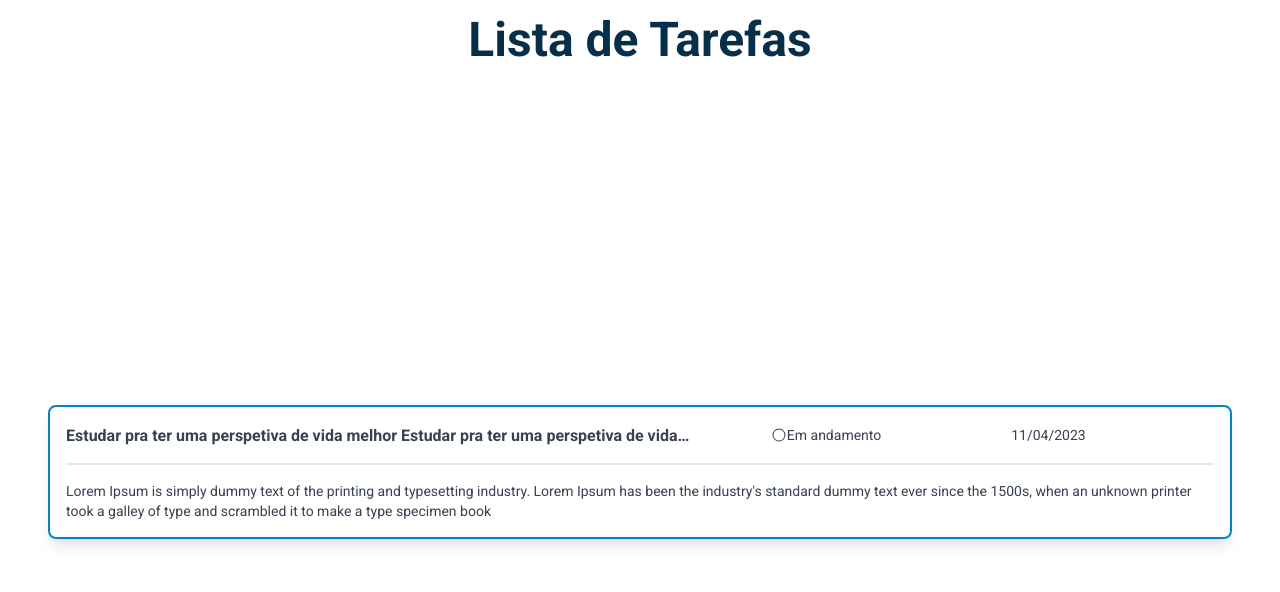
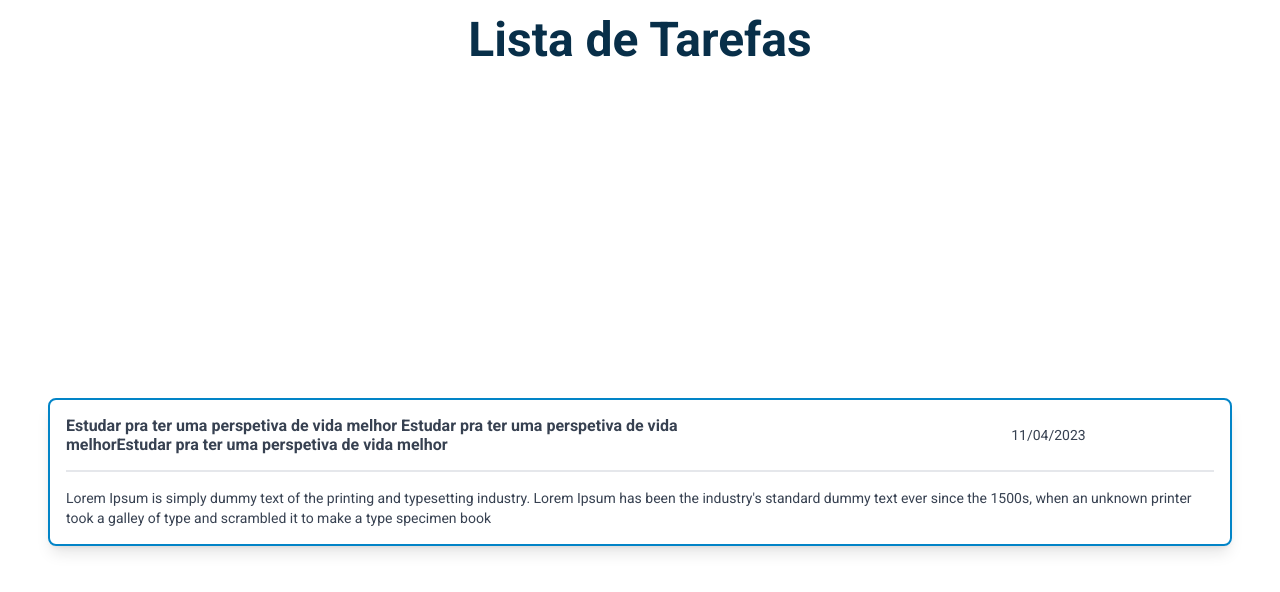
Before and after one commit to jjromary/To_Do_List, a React (Vite) app: page /task in a window 1280 px wide. Shown: the top 592 px of the page. Built offline with nearby package versions, Linux system fonts and the light colour scheme.

Commit message:
update: refactoring code

```diff
--- a/src/Components/Button/index.tsx
+++ b/src/Components/Button/index.tsx
@@ -1,5 +1,3 @@
-import { useContext } from "react";
-import { TaskContext } from "../../Contexts/TasksContext";
 
 interface ButtonProps {
   name: string;
@@ -10,12 +8,12 @@ interface ButtonProps {
 
 export default function Button({ name, type, status, onClick }: ButtonProps) {
 
-  const { filterStatus } = useContext(TaskContext)
   return (
     <button
+      tabIndex={0}
       onClick={onClick}
       type={type}
-      className={`${filterStatus === '' ? '' : "focus:ring-sky-500 focus:outline-none focus:ring"}  w-full h-8 text-white font-bold rounded-lg ${status === "concluido" ? " bg-green-400" : status === "andamento" ? "bg-yellow-400" : status === "pendente" ? "bg-red-400" : 'bg-sky-500'}`}
+      className={` w-full h-8 text-white font-bold rounded-lg ${status === "concluido" ? " bg-green-400" : status === "andamento" ? "bg-yellow-400" : status === "pendente" ? "bg-red-400" : 'bg-sky-500'}`}
     >
       {name}
     </button>
--- /dev/null
+++ b/src/Components/StatusTask/index.tsx
@@ -0,0 +1,33 @@
+import { CheckCircle, CircleNotch, PauseCircle } from "@phosphor-icons/react";
+
+interface StatusTaskProps {
+  currentState: string;
+}
+
+export default function StatusTask({ currentState }: StatusTaskProps) {
+  return (
+    <div>
+      {currentState === "concluido" && (
+        <div className="flex items-center ">
+          <CheckCircle size={16} weight="fill" color={"#4ade80"} />
+          <span className="ml-1">Concluído</span>
+        </div>
+      )}
+
+      {currentState === "pendente" && (
+        <div className="flex items-center">
+
+          <PauseCircle size={16} weight="fill" color={"#f87171"} />
+          <span className="ml-1">Pendente</span>
+        </div>
+      )}
+
+      {currentState === "andamento" && (
+        <div className="flex items-center">
+          <CircleNotch size={16} weight="fill" color={"#facc15"} />
+          <span className="ml-1 w-28">Em andamento</span>
+        </div>
+      )}
+    </div>
+  )
+}
--- a/src/Components/TaskCard/index.tsx
+++ b/src/Components/TaskCard/index.tsx
@@ -1,5 +1,8 @@
-import { ArrowSquareOut, Circle } from "@phosphor-icons/react";
+import { ArrowSquareOut } from "@phosphor-icons/react";
+import { useContext } from "react";
 import { useLocation, useNavigate } from "react-router-dom";
+import { TaskContext } from "../../Contexts/TasksContext";
+import StatusTask from "../StatusTask";
 
 interface TaskCardprops {
   id?: string;
@@ -10,6 +13,7 @@ interface TaskCardprops {
 }
 
 export default function TaskCard({ id, title, created_at, description, status }: TaskCardprops) {
+  const { filterStatus } = useContext(TaskContext)
 
   const navigate = useNavigate()
   const localtion = useLocation()
@@ -20,20 +24,19 @@ export default function TaskCard({ id, title, created_at, description, status }:
   }
 
   return (
-    <div className="w-full flex flex-col rounded-lg p-4 border-2 border-sky-600 text-gray-700 shadow-lg max-[425px]:text-sm ">
+    <div className="w-full max-h-72  flex flex-col rounded-lg p-4 border-2 border-sky-600 text-gray-700 shadow-lg max-[425px]:text-sm ">
 
       <div className="w-full flex items-center justify-between max-[768px]:flex-col ">
 
         <div className="w-3/5 flex items-center justify-start max-[768px]:justify-between max-[768px]:w-full max-[425px]:flex-col max-[425px]:items-start">
-          <span className="w-full font-bold line-clamp-1 overflow max-[425px]:w-full max-[425px]:line-clamp-2" >
+          <span className="w-full font-bold text-ellipsis overflow-hidden max-[425px]:w-full max-[425px]:line-clamp-2" >
             {title}
           </span>
         </div>
 
         <div className="w-2/5 flex items-center justify-between max-[768px]:mt-4 max-[768px]:w-full ">
-          <span className=" w-32 h-6 flex items-center text-right text-sm pl-4 max-[768px]:pl-0">
-            <Circle size={16} />
-            {status}
+          <span className="w-32 h-6 flex items-center text-right text-sm capitalize pl-4 max-[768px]:pl-0 gap-4">
+            <StatusTask currentState={status} />
           </span>
           <span className="text-sm">
             {created_at}
@@ -53,7 +56,7 @@ export default function TaskCard({ id, title, created_at, description, status }:
 
       </div>
 
-      <span className="h-auto mt-4 text-sm border-t-2 pt-4 break-words">
+      <span className="h-auto overflow-y-auto mt-4 text-sm border-t-2 pt-4 break-words">
         {description}
       </span>
 
--- a/src/Components/TaskCreator/index.tsx
+++ b/src/Components/TaskCreator/index.tsx
@@ -20,7 +20,7 @@ const newTaskValidationSchema = zod.object({
 type newPostFormData = zod.infer<typeof newTaskValidationSchema>
 
 export default function TaskCreator() {
-  const { task, setTask } = useContext(TaskContext)
+  const { task, setTask, setFilterStatus } = useContext(TaskContext)
 
   const handleCreateNewTask = (data: newPostFormData) => {
 
@@ -28,6 +28,7 @@ export default function TaskCreator() {
     data.id = uuidv4()
 
     setTask([...task, data])
+    setFilterStatus('')
   }
 
   const saveTaskLocalStorage = () => {
@@ -84,6 +85,7 @@ export default function TaskCreator() {
             Título
           </label>
           <input
+            tabIndex={0}
             className="appearance-none border rounded-lg w-full py-2 px-3 text-gray-700 "
             {...register('title')}
           />
@@ -92,6 +94,8 @@ export default function TaskCreator() {
             Descrição
           </label>
           <textarea
+            tabIndex={0}
+
             className="appearance-none resize-none border rounded-lg w-full py-2 px-3 text-gray-700"
             {...register('description')}
           />
@@ -100,6 +104,7 @@ export default function TaskCreator() {
             Status
           </label>
           <select
+            tabIndex={0}
             className="w-full h-10 rounded-lg text-gray-700 border bg-inherit"
             {...register('status')}
           >
--- a/src/Layout/Default/index.tsx
+++ b/src/Layout/Default/index.tsx
@@ -1,8 +1,9 @@
 import { Outlet } from "react-router";
 import Header from "../../Components/Header";
+
 export default function DefaultLayout() {
   return (
-    <div className="container h-auto px-4 flex flex-col items-center pb-8">
+    <div className="container h-auto px-4 flex flex-col items-center pb-8 ">
       <Header />
 
       <Outlet />
--- a/src/Pages/Home/components/TaskFilter/index.tsx
+++ b/src/Pages/Home/components/TaskFilter/index.tsx
@@ -1,5 +1,6 @@
 import { useContext } from "react";
 import Button from "../../../../Components/Button";
+import StatusTask from "../../../../Components/StatusTask";
 import { TaskContext } from "../../../../Contexts/TasksContext";
 
 export default function TaskFilter() {
@@ -13,11 +14,16 @@ export default function TaskFilter() {
     }
   }
 
-
   return (
     <div className="w-full my-8 flex flex-col items-start justify-start gap-1">
-      <span className="text-lg flex items-center">
-        Filtre suas tarefas por status
+      <span className="text-lg flex items-center max-[425px]:text-sm ">
+
+        {filterStatus === '' ? 'Filtre suas tarefas por status!' : 'Filtrando suas tarefas por:'}
+
+        <span className="text-lg ml-2 flex items-center max-[425px]:text-sm">
+          <StatusTask currentState={filterStatus} />
+        </span>
+
       </span>
       <div className="w-full flex items-center justify-start gap-1 max-[400px]:flex-col">
 
```
